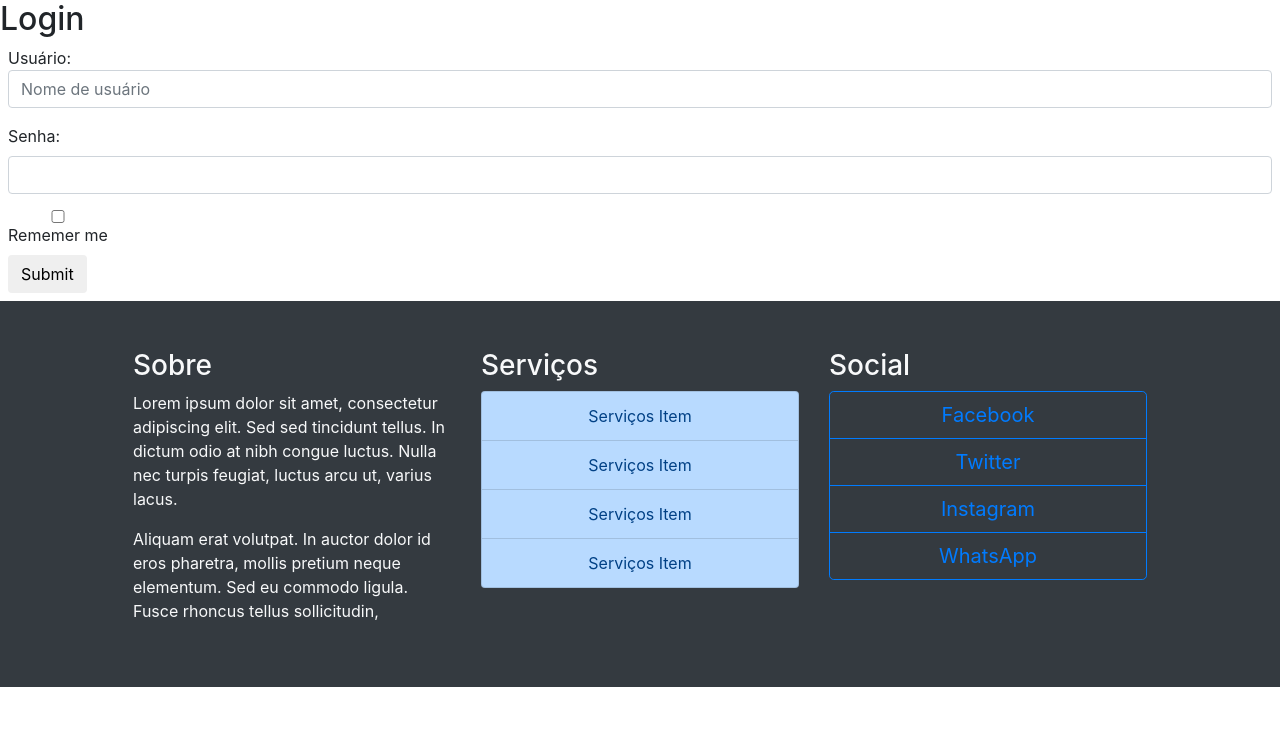
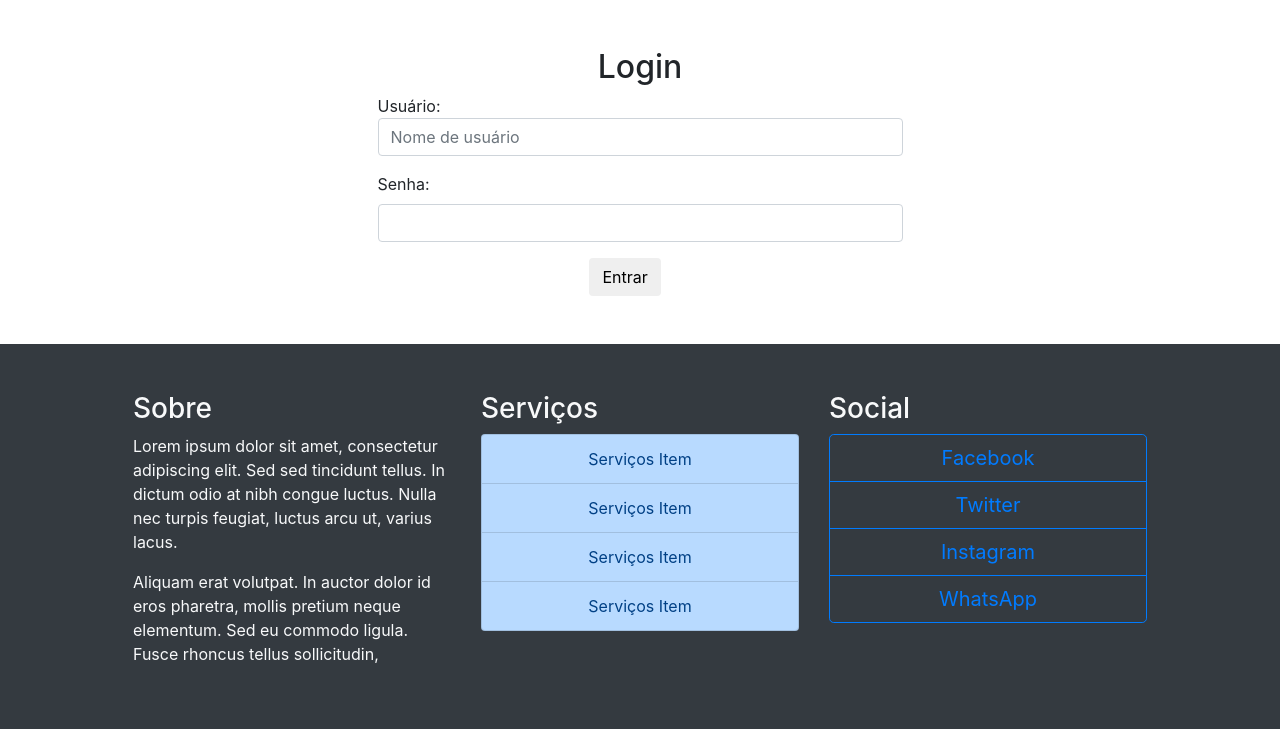
Before and after one commit to EmersonCarbono/Nutrin, a Flask app: page /login in a window 1280 px wide. Shown: the part 56-785 px from the top of the page. Run offline with Flask 2, Linux system fonts and the light colour scheme; some libraries are stand-ins or nearby versions.

Commit message:
templates base e login arrumados

```diff
--- a/nutrin/core/templates/login.html
+++ b/nutrin/core/templates/login.html
@@ -3,9 +3,9 @@
     {{super()}} - Login
 {% endblock %}
 {% block main %}
-<div>
-    <h2>Login</h2>
-    <form class="m-2" action="" method="POST">
+<div class="container my-5 " >
+    <h2 class="text-center">Login</h2>
+    <form class="col-md-6 col-sm-12 mx-auto" action="" method="POST">
         {{form.csrf_token }}
         <div class="form-group">Usuário:</label>
             {{ form.username(class="form-control", placeholder="Nome de usuário", id="username") }}
@@ -32,12 +32,9 @@
                 </div>
             {% endif %}
         </div>
-        <div class="checkbox">
-            <label>
-            {{ form.remember_me(class="form-control") }} Rememer me
-            </label>
+        <div class="col-3 mx-auto">
+            <button type="submit" class="btn btn-default">Entrar</button>
         </div>
-        <button type="submit" class="btn btn-default">Submit</button>
     </form>
 </div>
 {% endblock %}
```
